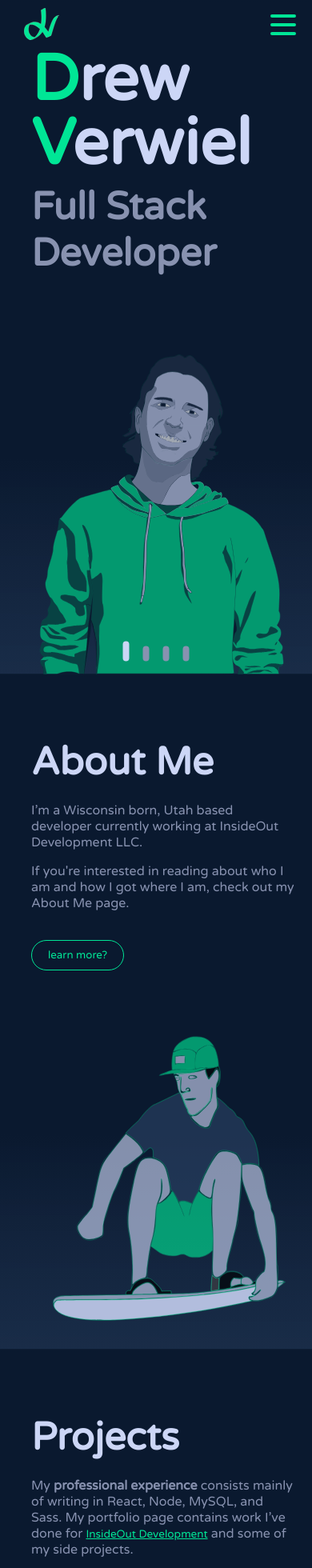
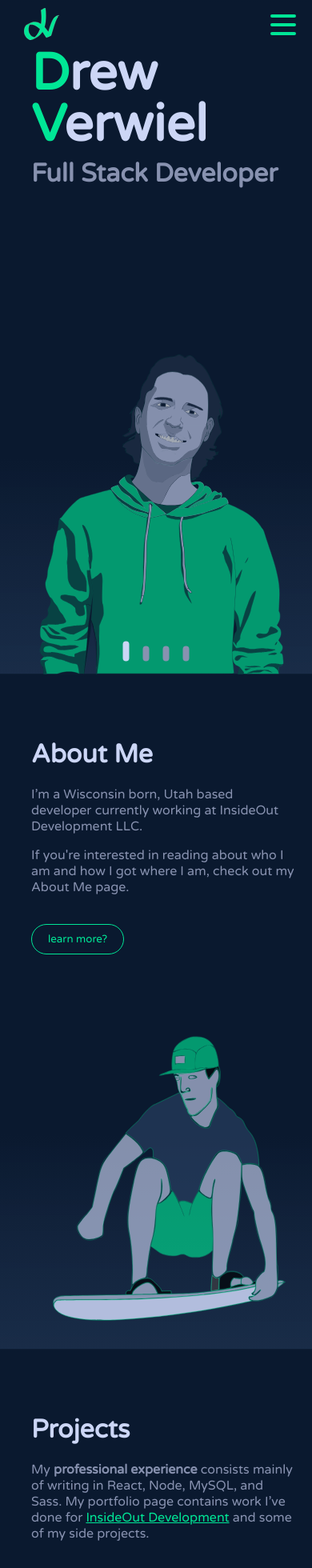
Before and after one commit to Verwiel/Portfolio, a React (Create React App) app in the folder client/: page /#hero in a window 390 px wide. Shown: the top 1960 px of the page at 80% size. Built offline with nearby package versions, Linux system fonts and the light colour scheme.

Commit message:
added typescript to projects, adjusted font sizes on mobile

```diff
--- a/client/src/components/Technologies.js
+++ b/client/src/components/Technologies.js
@@ -8,7 +8,7 @@ const Technologies = () => {
 
 	return (
 		<div>
-			<h2>Technologies</h2>
+			<h2>Languages & tech I use</h2>
 			{technologiesMap}
 		</div>
 	)
--- a/client/src/data/technologies.js
+++ b/client/src/data/technologies.js
@@ -1,4 +1,5 @@
 import ReactLogo from '../assets/technologies/react.png'
+import TypescriptLogo from '../assets/technologies/typescript.png'
 import NodeLogo from '../assets/technologies/node.png'
 import ExpressLogo from '../assets/technologies/express.png'
 import MySQLLogo from '../assets/technologies/mysql.png'
@@ -15,6 +16,10 @@ export const technologiesData = [
     {
         "name" : "React",
         "image" : ReactLogo
+    },
+    {
+        "name" : "Typescript",
+        "image" : TypescriptLogo
     },
     {
         "name" : "Node",
--- a/client/src/pages/Portfolio.js
+++ b/client/src/pages/Portfolio.js
@@ -10,7 +10,7 @@ const Portfolio = () => {
       <SideBack route='/#projects' />
       <header className='portfolio-header'>
         <article>
-          <h1>Portfolio</h1>
+          <h1>Projects</h1>
         </article>
         <img src={ProjectsDrawing} alt='Portfolio' />
       </header>
--- a/client/src/styles/base/_typography.scss
+++ b/client/src/styles/base/_typography.scss
@@ -87,10 +87,20 @@ h5 {
 
   .hyper-link {
     color: $accent;
-    font-size: .85em;
+    font-size: 1em;
   }
 }
 
-// @media (max-width: $breakpoint-mobile){
+@media (max-width: $breakpoint-mobile){
+  h1 {
+    font-size: 4em;
+  }
 
-// }
+  h2 {
+    font-size: 2em;
+  }
+
+  h3 {
+    font-size: 2em;
+  }
+}
```
Also changed, not shown: client/src/assets/technologies/typescript.png (added).
